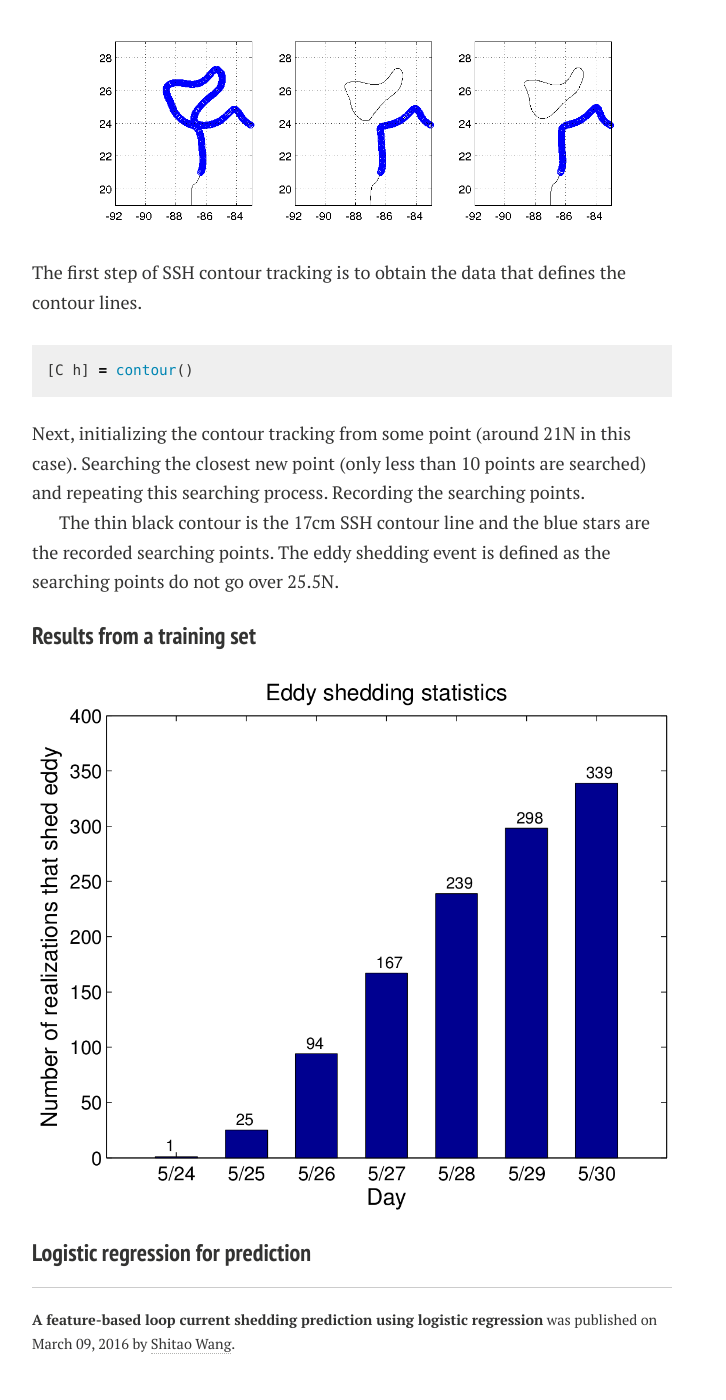
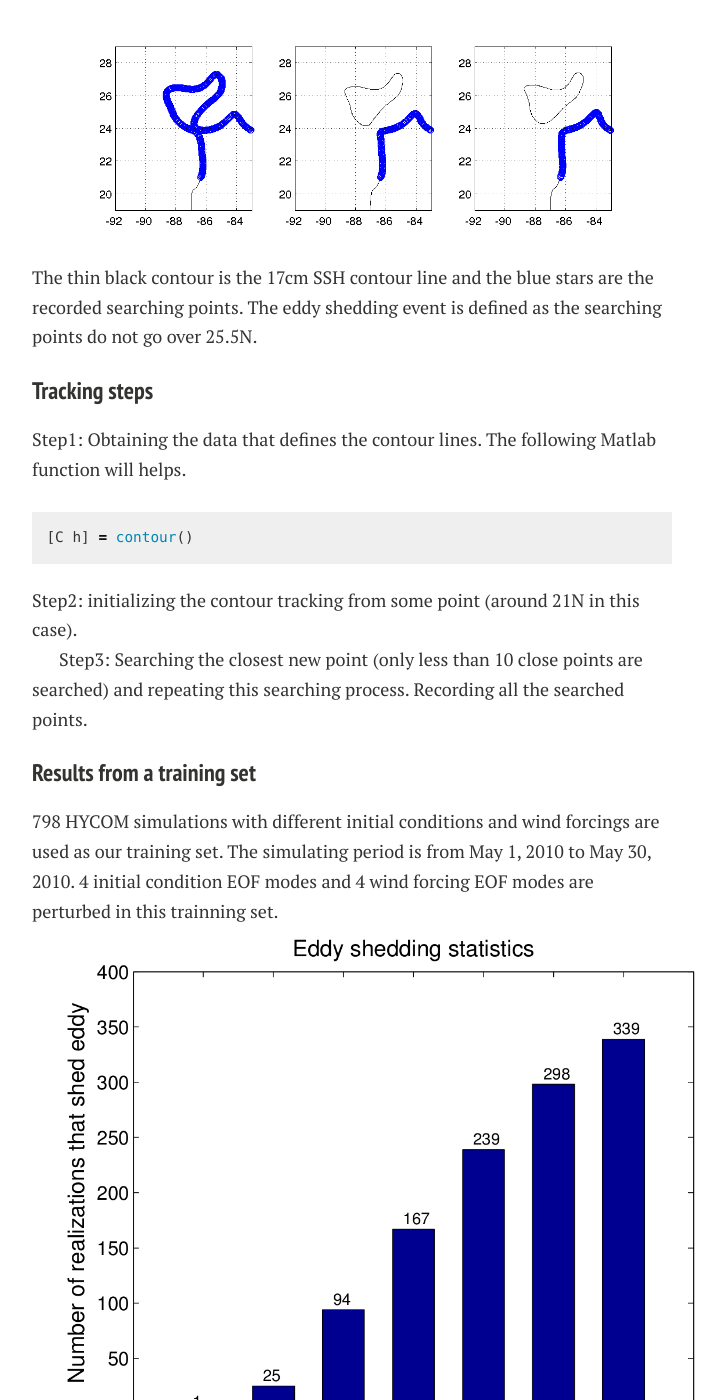
Before and after one commit to Shitao-zz/shitao.github.io, a Jekyll site: the page built from _posts/2016-03-09-eddy-shedding.md, in a window 1280 px wide and 1400 px high, scrolled down 775 px. Shown: the whole window, without its empty margins (288-1014 px from the left). Built offline with Jekyll 4.4.1, drawn with Linux system fonts in a browser that asks for light colours; nearby versions of some CDN libraries; comment, search, counter and statistics services are not loaded; some of the changed text lies outside the part shown.

Commit message:
eddy shedding v3

```diff
--- a/_posts/2016-03-09-eddy-shedding.md
+++ b/_posts/2016-03-09-eddy-shedding.md
@@ -9,24 +9,38 @@ tags: [Loop-current, eddy-shedding, logistic-regression]
 > future loop current shedding event, an simple model based on logistic
 > regression is presented.
 
-### SSH contour tracking
+## SSH contour tracking
 
 <img src="/images/eddy-shedding/shedding_track.png">
-The first step of SSH contour tracking is to obtain the data that defines the
-contour lines.
+The thin black contour is the 17cm SSH contour line and the blue stars are the
+recorded searching points. The eddy shedding event is defined as the searching
+points do not go over 25.5N.
+
+### Tracking steps
+Step1:  Obtaining the data that defines the contour lines. The following Matlab function will helps.
 {%highlight matlab%}
 [C h] = contour()
 {%endhighlight%}
 
-Next, initializing the contour tracking from some point (around 21N in this
-case). Searching the closest new point (only less than 10 points are searched)
-and repeating this searching process. Recording the searching points.
+Step2:  initializing the contour tracking from some point (around 21N in this
+case).
 
-The thin black contour is the 17cm SSH contour line and the blue stars are the
-recorded searching points. The eddy shedding event is defined as the searching
-points do not go over 25.5N.
+Step3: Searching the closest new point (only less than 10 close points are searched)
+and repeating this searching process. Recording all the searched points.
+
 
 ### Results from a training set
+798 HYCOM simulations with different initial conditions and wind forcings
+are used as our training set. The simulating period is from May 1, 2010 to May
+30, 2010. 4 initial condition EOF modes and 4 wind forcing EOF modes are
+perturbed in this trainning set.
+
 <img src="/images/eddy-shedding/shedding_statistics.png">
+Caption: the number of eddy detached realizations out of the entire training
+set.
+
+<img src="/images/eddy-shedding/shedding_statistics.png">
+Caption: Histogram of each perturbation in the eddy detached realizations on
+different day. The axis label for all boxes in the figure is on top right.
 
 ### Logistic regression for prediction
```
